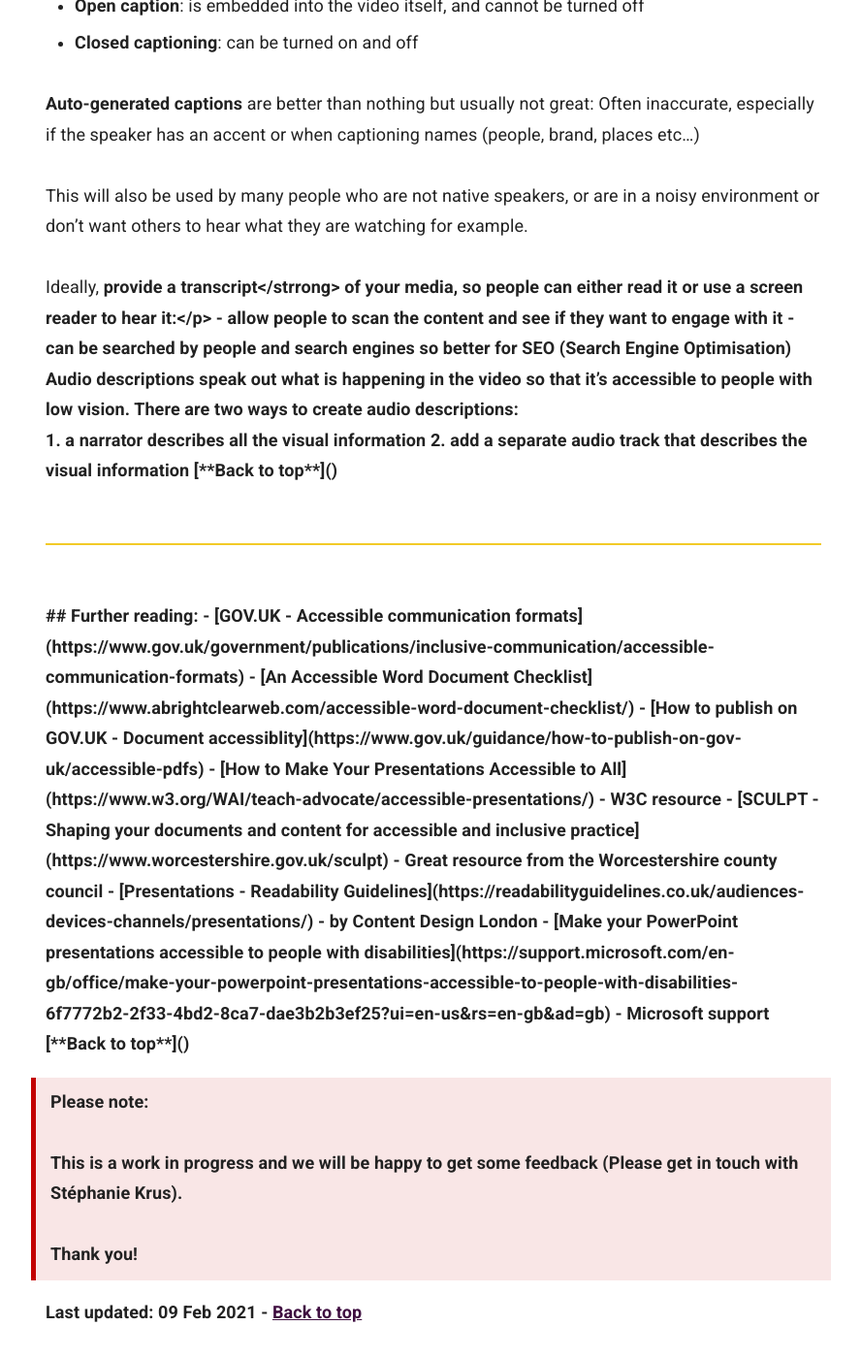
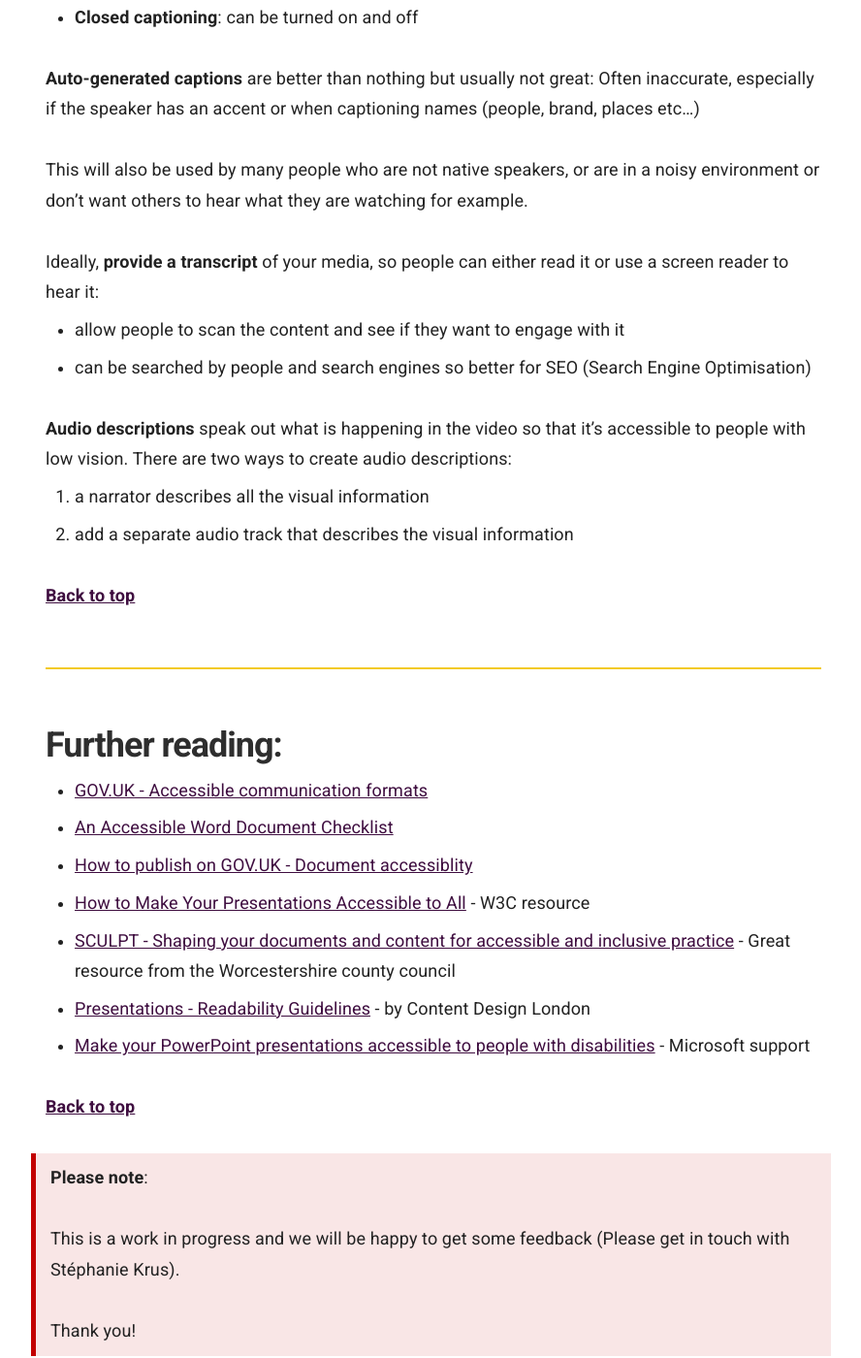
Before and after one commit to numbat70/inclusion2021, a Jekyll site: the page built from _docs/accessibility/document.md, in a window 1280 px wide and 1400 px high, scrolled down 9430 px. Shown: the whole window at 97% size, without its empty margins (343-1231 px from the left). Built offline with Jekyll 4.4.1, drawn with Linux system fonts in a browser that asks for light colours.

Commit message:
improve layout

```diff
--- a/_docs/accessibility/document.md
+++ b/_docs/accessibility/document.md
@@ -193,7 +193,7 @@ Easy read is often also preferred by readers without learning disabilities, as i
 - [A Brief Guide to Easy Read: Top Tips](http://www.saifscotland.org.uk/information-and-advice/brief-guide-easy-read-documents/brief-guide-easy-read-top-tips/#sthash.P6BlvNot.HPTHxyK3.dpbs) from SAIF (Scottish Accessible Information Forum)
 - [GOVUK Blog post: How DWP used the easy read format to make its content more accessible](https://accessibility.blog.gov.uk/2019/10/11/how-dwp-used-the-easy-read-format-to-make-its-content-more-accessible/)
 
-**Examples of Easy read format:**
+#### Examples of Easy read format:
 - [Introduction to Universal Credit](https://assets.publishing.service.gov.uk/government/uploads/system/uploads/attachment_data/file/944658/introduction-to-universal-credit-easy-read-guide.pdf) - PDF
 - [Get help from Access to Work: easy read](https://www.gov.uk/government/publications/easy-read-get-help-at-work-if-youre-disabled-or-have-a-health-condition-access-to-work/get-help-from-access-to-work-easy-read) by the DWP
 
@@ -242,7 +242,7 @@ Videos with audio require captions synchronised with the audio track. Everything
 
 This will also be used by many people who are not native speakers, or are in a noisy environment or don’t want others to hear what they are watching for example.
 
-<p style="margin-bottom: 0">Ideally, <strong>provide a transcript</strrong> of your media, so people can either read it or use a screen reader to hear it:</p>
+<p style="margin-bottom: 0">Ideally, <strong>provide a transcript</strong> of your media, so people can either read it or use a screen reader to hear it:</p>
 - allow people to scan the content and see if they want to engage with it
 - can be searched by people and search engines so better for SEO (Search Engine Optimisation)
 
```
